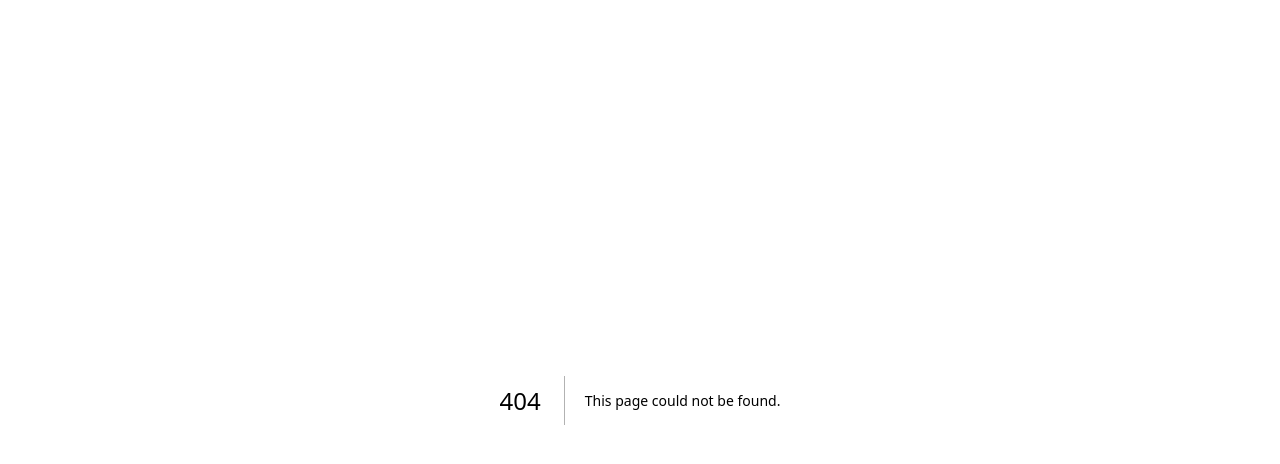
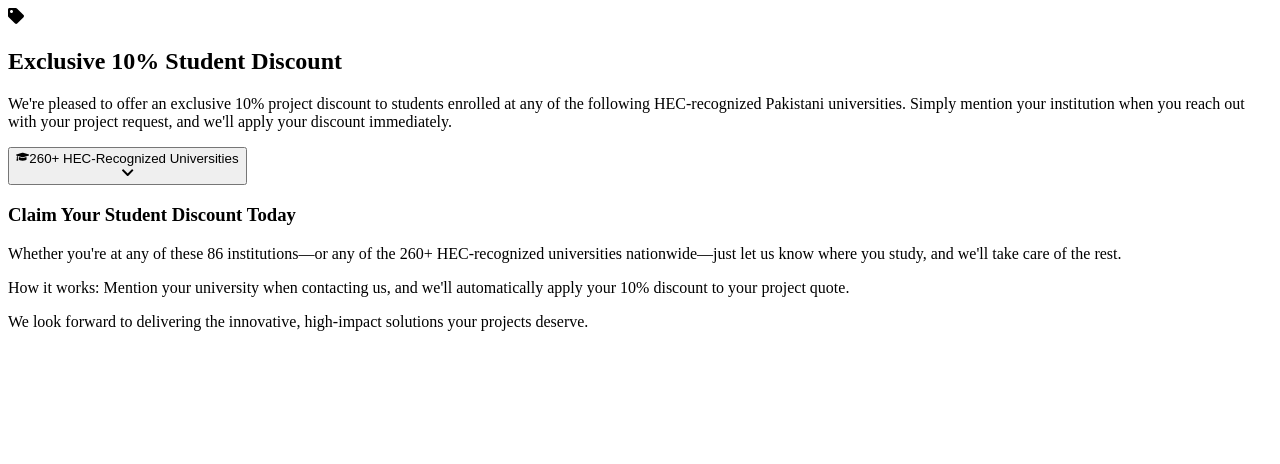
Before and after one commit to abbasahsan1/Axxiom, a Next.js app: page /Discount in a window 1280 px wide. Before the commit this address had no page. Shown: the top 464 px of the page. Built offline with nearby package versions, Linux system fonts and the light colour scheme; a web font is replaced by a local one.

Commit message:
fixed for deployment

```diff
--- /dev/null
+++ b/src/pages/Discount.js
@@ -0,0 +1,13 @@
+// src/pages/Discount.js
+import { useRouter } from 'next/router';
+import DiscountComponent from '../../components/Discount';
+
+export default function DiscountPage() {
+  const router = useRouter();
+
+  return (
+    <div>
+      <DiscountComponent />
+    </div>
+  );
+}
```
